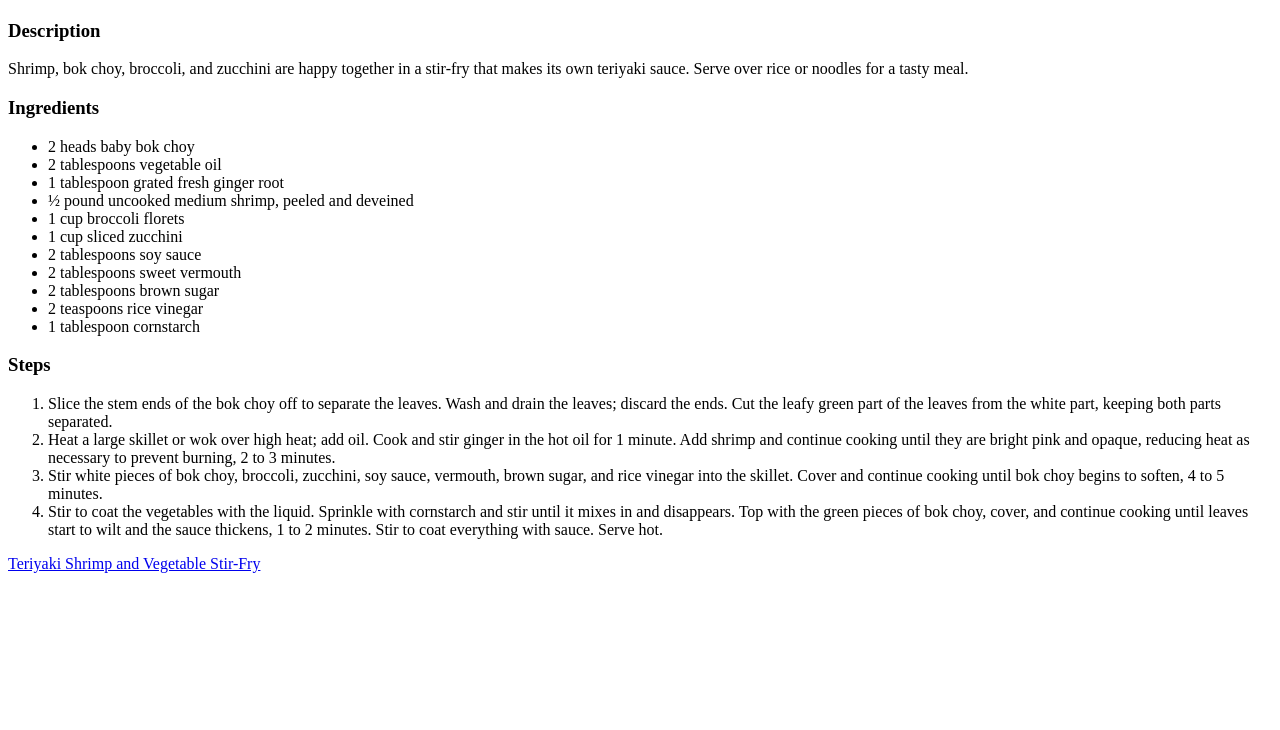
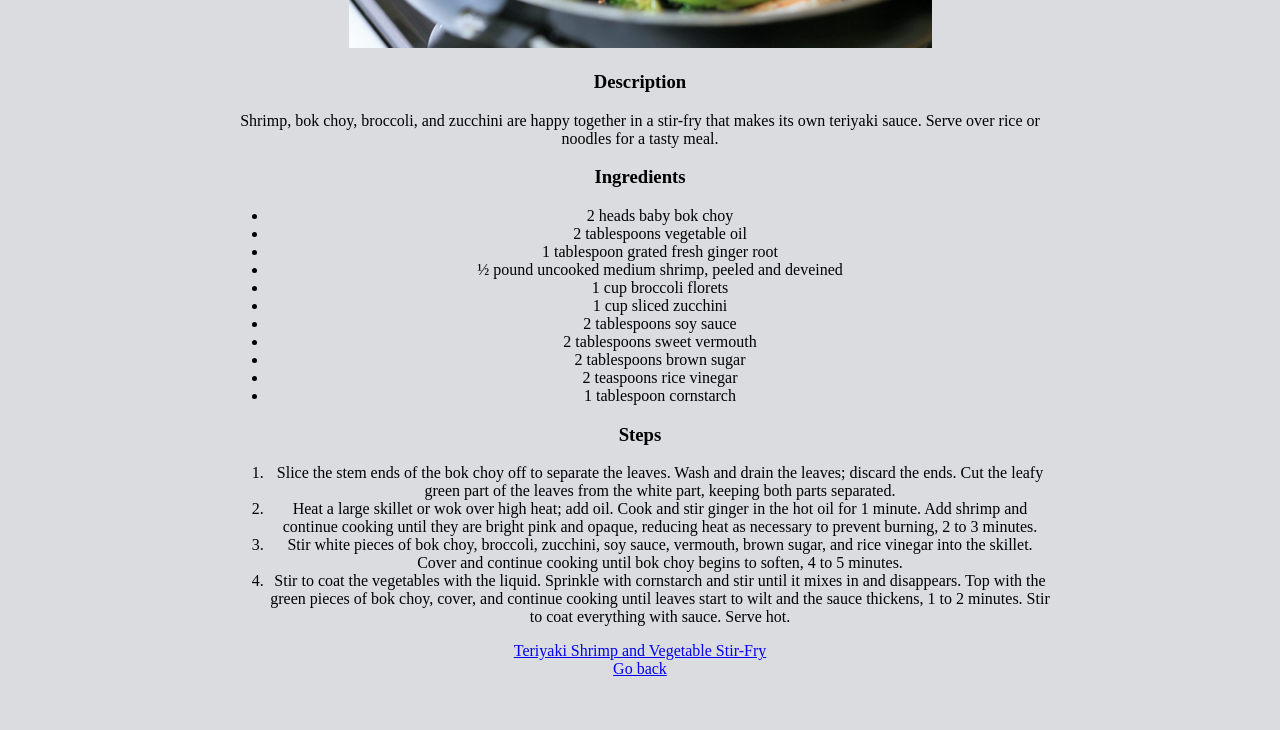
Before and after one commit to marioavramoski/odin-recipes, a plain HTML site: page recipes/Vegetable.html in a window 1280 px wide. Shown: the part 466-1196 px from the top of the page. Before the commit the page ends 1047 px from the top, so only its background shows below. Drawn offline with Linux system fonts and the light colour scheme.

Commit message:
some test style

```diff
--- a/recipes/Vegetable.html
+++ b/recipes/Vegetable.html
@@ -5,8 +5,10 @@
     <meta http-equiv="X-UA-Compatible" content="IE=edge">
     <meta name="viewport" content="width=device-width, initial-scale=1.0">
     <title>Vegetable</title>
+    <link rel="stylesheet" href="style.css">
 </head>
 <body>
+    <div>
     <h1>Teriyaki Shrimp and Vegetable Stir-Fry</h1>
     <img src="img/vegetable.jpeg" alt="Teriyaki Shrimp and Vegetable Stir-Fry">
     <h3>Description</h3>
@@ -34,6 +36,7 @@
         <li>Stir to coat the vegetables with the liquid. Sprinkle with cornstarch and stir until it mixes in and disappears. Top with the green pieces of bok choy, cover, and continue cooking until leaves start to wilt and the sauce thickens, 1 to 2 minutes. Stir to coat everything with sauce. Serve hot.</li>
     </ol>
     <a href="https://www.allrecipes.com/recipe/277046/teriyaki-shrimp-and-vegetable-stir-fry/">Teriyaki Shrimp and Vegetable Stir-Fry</a>
-
+    </div>
+    <a href="../index.html">Go back</a>
 </body>
 </html>
--- /dev/null
+++ b/recipes/style.css
@@ -0,0 +1,17 @@
+body {
+    margin: auto;
+    padding: 4%;
+    text-align: center;
+    width: 100%;
+    height: auto;
+    background-color: rgba(121, 129, 141, 0.274);
+    /* display: block; */
+    box-sizing: border-box;
+}
+div {
+
+    /* text-align: center; */
+    margin-left: 15%;
+    margin-right: 15%;
+    height: auto;
+}
```
Also changed, not shown: recipes/Creamy.html (+4 -0 lines), recipes/Muffins.html (+4 -1 lines).
